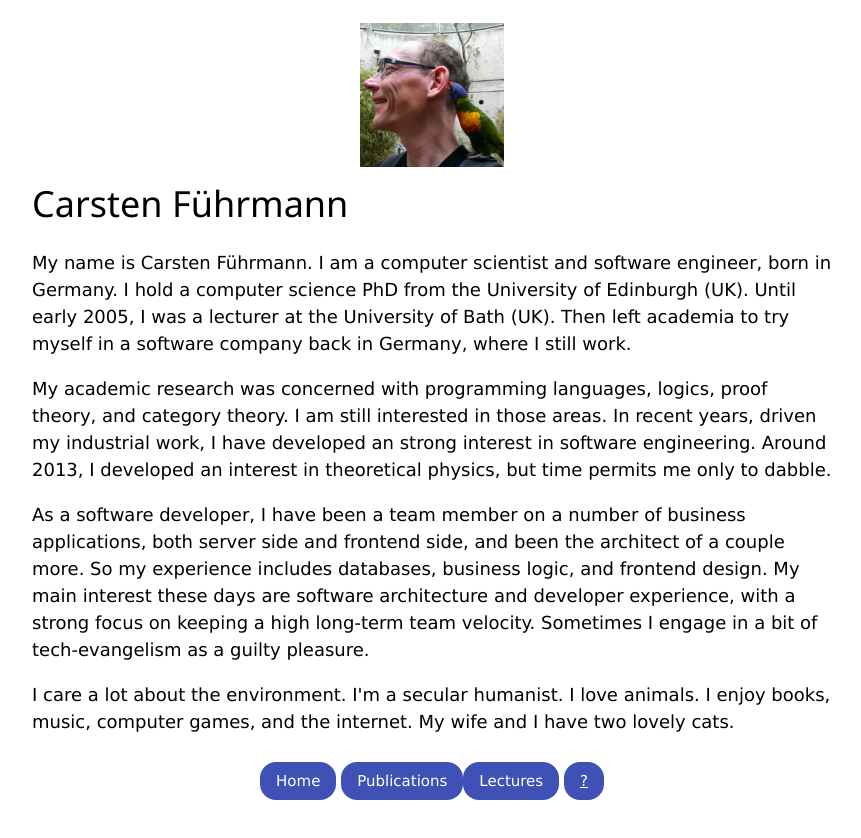
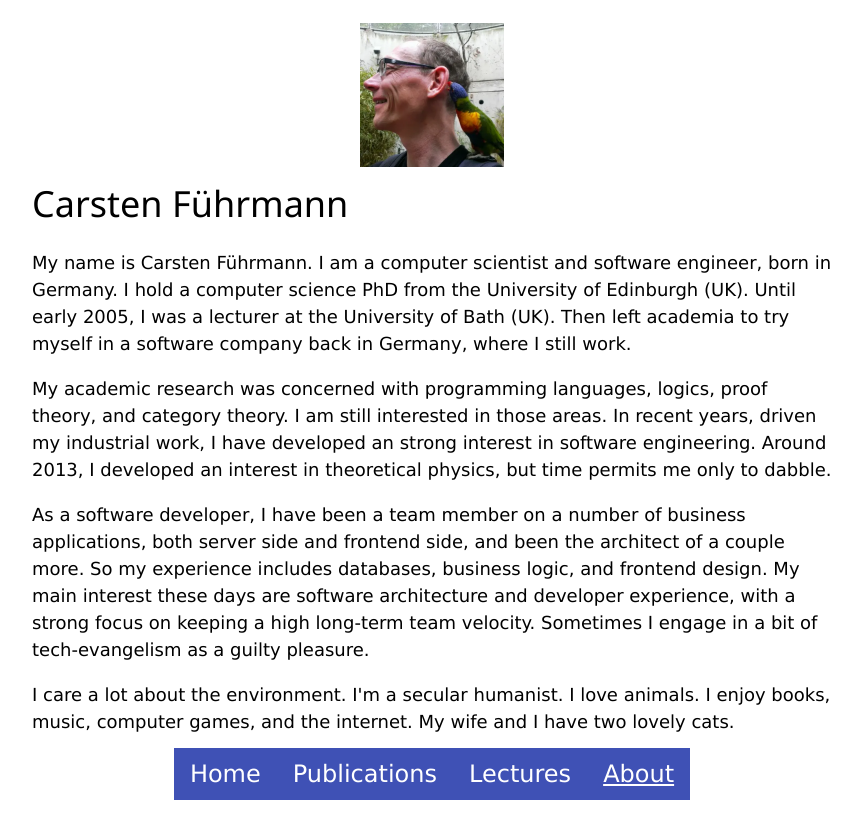
Before and after one commit to cfuehrmann/carsten-fuehrmanns-blog, a Next.js app: page /about-me in a window 1280 px wide. Shown: the top 838 px of the page, without its empty margins (208-1069 px from the left). Built offline with nearby package versions, Linux system fonts and the light colour scheme.

Commit message:
Increased the size of the menu buttons

```diff
--- a/components/layout.tsx
+++ b/components/layout.tsx
@@ -6,7 +6,7 @@ const pageTexts: { [key in string]: string | undefined } = {
   "": "Home",
   publications: "Publications",
   lectures: "Lectures",
-  "about-me": "?",
+  "about-me": "About",
 };
 
 export default function Layout({
@@ -49,8 +49,10 @@ export default function Layout({
       </main>
       <footer className="w3-bottom">
         <nav className="w3-center">
-          <LinkButton target="" /> <LinkButton target="publications" />
-          <LinkButton target="lectures" /> <LinkButton target="about-me" />
+          <LinkButton target="" />
+          <LinkButton target="publications" />
+          <LinkButton target="lectures" />
+          <LinkButton target="about-me" />
         </nav>
       </footer>
       <br />
@@ -63,7 +65,7 @@ export default function Layout({
   function LinkButton(props: { target: string }) {
     const { target } = props;
 
-    const className = "w3-bar-item w3-button w3-round-xlarge w3-indigo";
+    const className = "w3-bar-item w3-button w3-xlarge w3-indigo";
 
     return (
       <a href={target ? `/${target}/` : "/"} className={className}>
```
